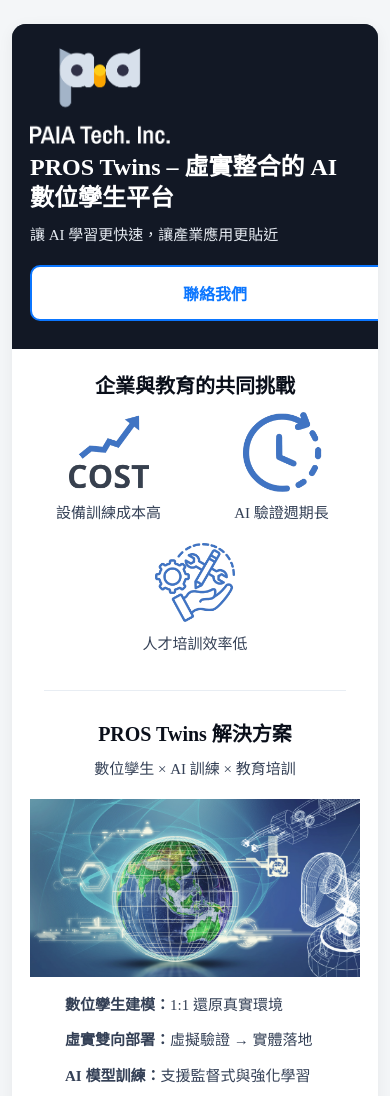
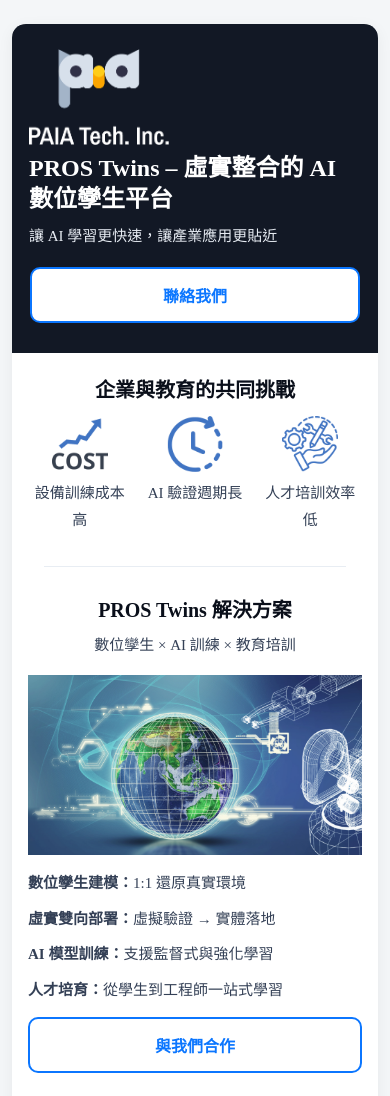
Before and after one commit to Aaronsuu2046/pros-twins-edm, a plain HTML site: page index.html in a window 390 px wide. Shown: the top 1096 px of the page. Drawn offline with Linux system fonts and the light colour scheme.

Commit message:
Update index.html

```diff
--- a/index.html
+++ b/index.html
@@ -6,51 +6,60 @@
   <title>PROS Twins – 數位孿生 × AI 訓練</title>
   <style>
     /* ===== Base ===== */
-    html,body{margin:0;padding:0;background:#f4f6f8;}
+    *, *::before, *::after { box-sizing: border-box; }
+    html,body{margin:0;padding:0;background:#f4f6f8;width:100%;overflow-x:hidden;}
     img{border:0;outline:none;text-decoration:none;display:block;max-width:100%;height:auto;}
     a{text-decoration:none;}
-    table{border-collapse:collapse;}
+    table{border-collapse:collapse;width:100%;}
     /* Typography */
     .h1{font-size:28px;line-height:1.3;font-weight:800;color:#0a0f1a;margin:0;}
     .h2{font-size:22px;line-height:1.35;font-weight:800;color:#0a0f1a;margin:0;}
     .lead{font-size:16px;line-height:1.7;color:#344056;margin:0;}
     .kpi{font-size:28px;font-weight:800;color:#0b76ff;text-align:center;}
     /* Buttons */
-    .btn{background:#0b76ff;color:#fff !important;padding:14px 22px;border-radius:10px;font-weight:700;display:inline-block;}
-    .btn-outline{background:#fff;color:#0b76ff !important;padding:12px 20px;border:2px solid #0b76ff;border-radius:10px;font-weight:700;display:inline-block;}
+    .btn{background:#0b76ff;color:#fff !important;padding:14px 22px;border-radius:10px;font-weight:700;display:inline-block;white-space:nowrap;}
+    .btn-outline{background:#fff;color:#0b76ff !important;padding:12px 20px;border:2px solid #0b76ff;border-radius:10px;font-weight:700;display:inline-block;white-space:nowrap;}
     /* Container card */
     .container{width:600px;max-width:600px;background:#ffffff;border-radius:14px;overflow:hidden;box-shadow:0 4px 16px rgba(10,15,26,0.06);}
     .px-32{padding-left:32px;padding-right:32px;}
-    .stack{ }
     .hero-title{font-size:30px;font-weight:900;}
+    /* Helpers */
+    .img-fluid{width:100% !important;max-width:520px;height:auto;}
+    /* Icon row (三個 icon 並排、可收縮) */
+    .icon-row{display:flex;justify-content:space-between;align-items:flex-start;gap:12px;flex-wrap:nowrap;}
+    .icon-item{flex:1 1 0;min-width:0;text-align:center;}
+    .icon-item img{width:80px;height:auto;margin:0 auto;}
+    /* Feature 2x2 容器（允許更小收縮，避免撐破） */
+    .feature-2x2 > div{flex:1 1 260px;min-width:0;}
+
     /* Mobile-first tweaks */
     @media (max-width:620px){
-      .container{width:100% !important;}
-      .px-32{padding-left:18px !important;padding-right:18px !important;}
-      .stack{display:block !important;width:100% !important;}
+      .container{width:100% !important;max-width:100% !important;}
+      .px-32{padding-left:16px !important;padding-right:16px !important;}
       .hero-title{font-size:24px !important;}
       .h2{font-size:20px;}
       .lead{font-size:15px;line-height:1.8;}
       .btn,.btn-outline{display:block !important;width:100% !important;text-align:center !important;padding:14px 18px;}
-      .cta-right{text-align:left !important;padding-top:12px !important;} /* CTA 按鈕改到下方左對齊 */
-      .icon-td{padding-right:0 !important;margin-bottom:14px;}
+      .cta-right{text-align:left !important;padding-top:12px !important;}
+      .icon-item img{width:56px;}              /* 手機縮小 icon */
+      .feature-2x2{gap:10px 12px;}
     }
   </style>
 </head>
 <body>
   <!-- Wrapper -->
-  <table role="presentation" width="100%" cellspacing="0" cellpadding="0" border="0" bgcolor="#f4f6f8">
+  <table role="presentation" bgcolor="#f4f6f8">
     <tr>
       <td align="center" style="padding:24px 12px;">
 
         <!-- Container -->
-        <table role="presentation" class="container" width="600" cellspacing="0" cellpadding="0" border="0"
+        <table role="presentation" class="container"
           style="background:#ffffff url('./assets/bg.png') no-repeat center center;background-size:cover;">
 
           <!-- Hero（覆層讓文字對比更清楚） -->
           <tr>
             <td bgcolor="#121926">
-              <table role="presentation" width="100%" cellspacing="0" cellpadding="0" border="0" style="background:rgba(18,25,38,0.78);">
+              <table role="presentation" style="background:rgba(18,25,38,0.78);">
                 <tr>
                   <td class="px-32" style="padding:24px 32px 8px;">
                     <!-- Logo：只給寬度，避免變形 -->
@@ -62,7 +71,7 @@
                     <div class="h1 hero-title" style="color:#ffffff;">PROS Twins – 虛實整合的 AI 數位孿生平台</div>
                     <div class="lead" style="color:#e6ebf2;margin-top:8px;">讓 AI 學習更快速，讓產業應用更貼近</div>
                     <div style="height:16px;"></div>
-                    <table role="presentation" cellspacing="0" cellpadding="0" border="0" width="100%">
+                    <table role="presentation">
                       <tr>
                         <td style="text-align:left;">
                           <a class="btn-outline" href="mailto:service@paia-tech.com">聯絡我們</a>
@@ -81,31 +90,23 @@
               <div class="h2" style="text-align:center;">企業與教育的共同挑戰</div>
               <div style="height:12px;"></div>
 
-              <!-- Flexbox 取代 table -->
-              <div style="display:flex; justify-content:center; gap:16px; flex-wrap:wrap;">
-
-                <!-- icon1 -->
-                <div style="flex:1; min-width:100px; text-align:center;">
-                  <img src="./assets/icon-cost.png" width="80" alt="成本圖示" style="margin:0 auto;">
+              <!-- 三個 icon 並排（手機也不溢出） -->
+              <div class="icon-row">
+                <div class="icon-item">
+                  <img src="./assets/icon-cost.png" alt="成本圖示">
                   <div class="lead" style="margin-top:8px;">設備訓練成本高</div>
                 </div>
-
-                <!-- icon2 -->
-                <div style="flex:1; min-width:100px; text-align:center;">
-                  <img src="./assets/icon-time.png" width="80" alt="時程圖示" style="margin:0 auto;">
+                <div class="icon-item">
+                  <img src="./assets/icon-time.png" alt="時程圖示">
                   <div class="lead" style="margin-top:8px;">AI 驗證週期長</div>
                 </div>
-
-                <!-- icon3 -->
-                <div style="flex:1; min-width:100px; text-align:center;">
-                  <img src="./assets/icon-people.png" width="80" alt="人員圖示" style="margin:0 auto;">
+                <div class="icon-item">
+                  <img src="./assets/icon-people.png" alt="人員圖示">
                   <div class="lead" style="margin-top:8px;">人才培訓效率低</div>
                 </div>
-
               </div>
             </td>
           </tr>
-
 
           <!-- Solution -->
           <tr>
@@ -117,21 +118,21 @@
               <div style="height:8px;"></div>
               <div class="lead">數位孿生 × AI 訓練 × 教育培訓</div>
               <div style="height:16px;"></div>
-              <img src="./assets/solution.png" width="520" alt="數位孿生建模示意" style="margin:0 auto;">
+              <img src="./assets/solution.png" class="img-fluid" alt="數位孿生建模示意" style="margin:0 auto;">
               <div style="height:16px;"></div>
 
-              <!-- 左二右二並排（手機自動堆疊） -->
-              <div style="display:flex;flex-wrap:wrap;justify-content:center;gap:10px 16px;max-width:600px;margin:0 auto;">
-                <div style="flex:0 0 48%;min-width:260px;text-align:left;line-height:1.7;font-size:15px;color:#344056;">
+              <!-- 左二右二並排（手機自動堆疊且不溢出） -->
+              <div class="feature-2x2" style="display:flex;flex-wrap:wrap;justify-content:center;gap:10px 16px;max-width:600px;margin:0 auto;">
+                <div style="text-align:left;line-height:1.7;font-size:15px;color:#344056;">
                   <strong>數位孿生建模：</strong>1:1 還原真實環境
                 </div>
-                <div style="flex:0 0 48%;min-width:260px;text-align:left;line-height:1.7;font-size:15px;color:#344056;">
+                <div style="text-align:left;line-height:1.7;font-size:15px;color:#344056;">
                   <strong>虛實雙向部署：</strong>虛擬驗證 → 實體落地
                 </div>
-                <div style="flex:0 0 48%;min-width:260px;text-align:left;line-height:1.7;font-size:15px;color:#344056;">
+                <div style="text-align:left;line-height:1.7;font-size:15px;color:#344056;">
                   <strong>AI 模型訓練：</strong>支援監督式與強化學習
                 </div>
-                <div style="flex:0 0 48%;min-width:260px;text-align:left;line-height:1.7;font-size:15px;color:#344056;">
+                <div style="text-align:left;line-height:1.7;font-size:15px;color:#344056;">
                   <strong>人才培育：</strong>從學生到工程師一站式學習
                 </div>
               </div>
@@ -149,7 +150,7 @@
             <td class="px-32" style="padding:22px 32px; text-align:center;">
               <div class="h2" style="text-align:center;">跨領域的應用價值</div>
               <div style="height:8px;"></div>
-              <table role="presentation" width="100%" cellspacing="0" cellpadding="0" border="0">
+              <table role="presentation">
                 <tr>
                   <td class="stack" width="50%" valign="top" style="padding-right:12px;">
                     <div class="lead" style="font-weight:700;margin-bottom:6px;">產業應用</div>
@@ -180,7 +181,7 @@
             <td class="px-32" style="padding:22px 32px; text-align:center;">
               <div class="h2" style="text-align:center;">預期成效（Based on Internal Testing）</div>
               <div style="height:12px;"></div>
-              <table role="presentation" width="100%" cellspacing="0" cellpadding="0" border="0">
+              <table role="presentation">
                 <tr>
                   <td class="stack" width="33.33%" valign="top" style="text-align:center;padding-right:12px;">
                     <div class="lead">訓練週期縮短</div>
@@ -202,10 +203,10 @@
           </tr>
           <tr>
             <td class="px-32" style="padding:22px 32px 28px;">
-              <table role="presentation" width="100%" cellspacing="0" cellpadding="0" border="0" bgcolor="#f8fbff" style="background:#f8fbff;border:1px solid #e3eefc;border-radius:12px;">
+              <table role="presentation" bgcolor="#f8fbff" style="background:#f8fbff;border:1px solid #e3eefc;border-radius:12px;">
                 <tr>
                   <td style="padding:18px;">
-                    <table role="presentation" width="100%" cellspacing="0" cellpadding="0" border="0">
+                    <table role="presentation">
                       <tr>
                         <td class="stack" style="text-align:left;vertical-align:middle;">
                           <div class="h2" style="margin:0;">讓您的 AI 訓練與產業應用更快落地！</div>
@@ -225,7 +226,7 @@
           <!-- Footer -->
           <tr>
             <td style="padding:16px 32px 24px;background:#ffffff;">
-              <table role="presentation" width="100%" cellspacing="0" cellpadding="0" border="0">
+              <table role="presentation">
                 <tr>
                   <td class="lead" style="font-size:12px;color:#7a8699;">
                     帕亞科技｜PROS Twins 數位孿生平台<br/>
```
